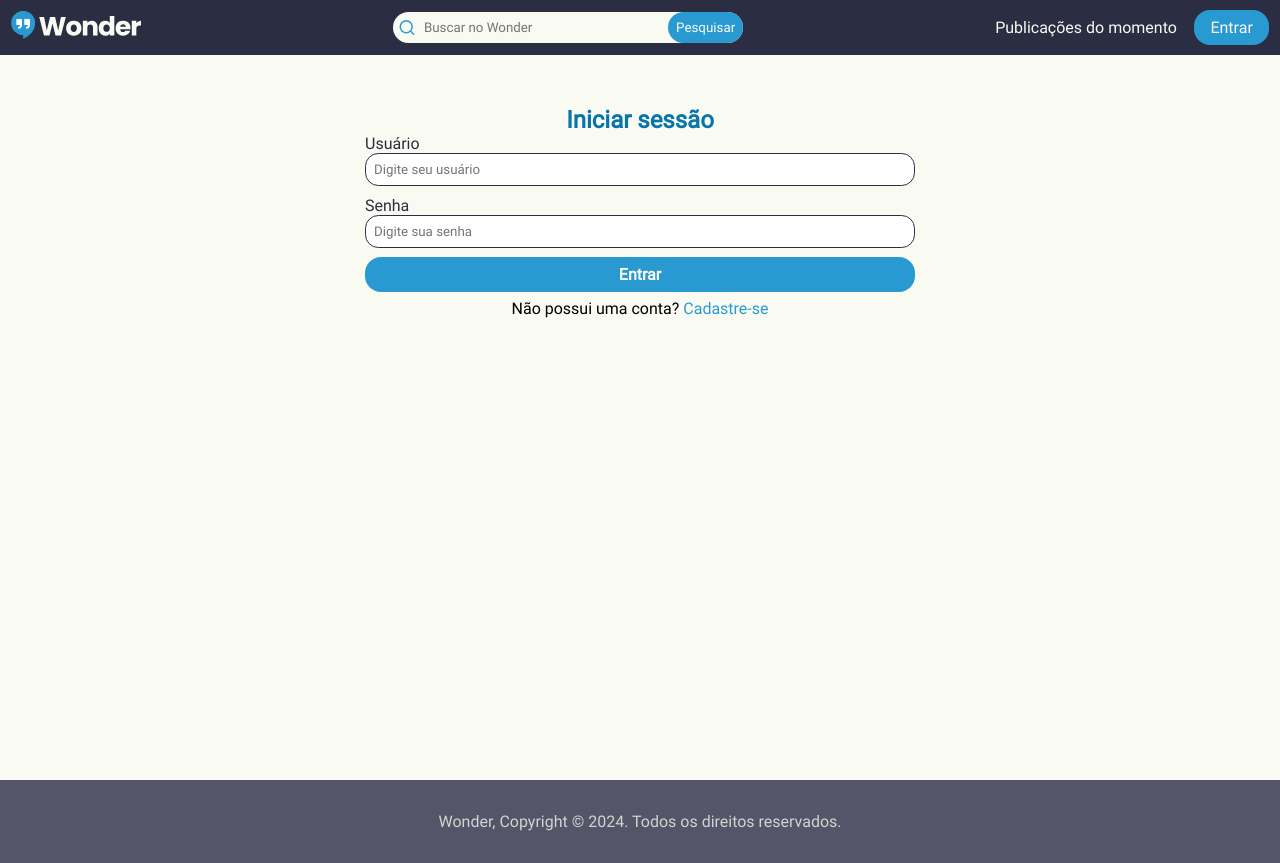
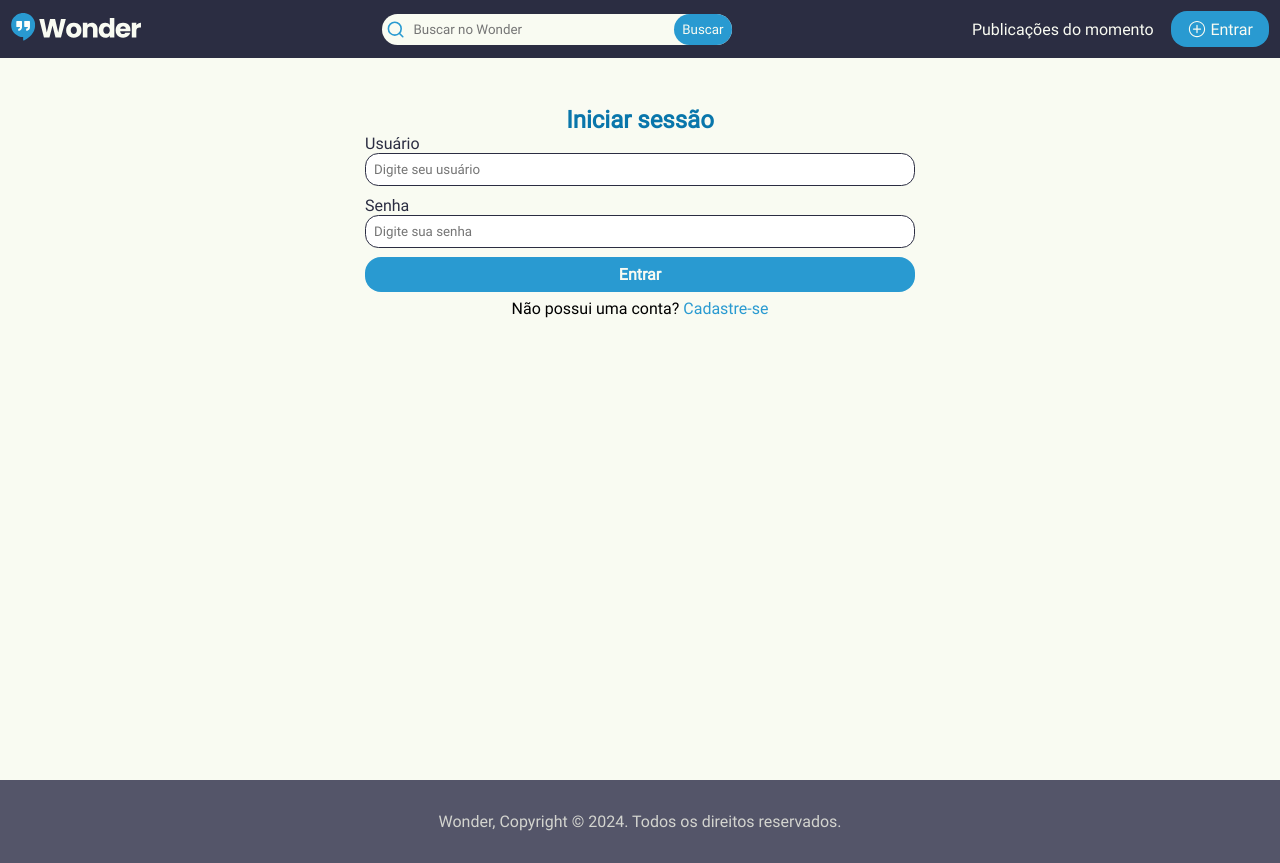
Before and after one commit to gabriel-augg/wonder, a React (Vite) app: page /entrar in a window 1280 px wide. Built offline with nearby package versions, Linux system fonts and the light colour scheme.

Commit message:
Style: alteration on style

```diff
--- a/src/components/ButtonCta/index.jsx
+++ b/src/components/ButtonCta/index.jsx
@@ -1,7 +1,8 @@
 import { Link } from "react-router-dom"
+import { IoIosAddCircleOutline } from "react-icons/io";
 
 import styles from "./styles.module.css"
 
 export default function ButtonCta({path, title}){
-    return <Link to={path} className={styles.button_cta}>{title}</Link>
+    return <Link to={path} className={styles.button_cta}><IoIosAddCircleOutline size={20} />{title}</Link>
 }
--- a/src/components/ButtonCta/styles.module.css
+++ b/src/components/ButtonCta/styles.module.css
@@ -4,8 +4,11 @@
     background-color: var(--primary);
     color: var(--white);
     border-radius: 1rem;
+    gap: 0.2em;
     padding: 0.5rem 1rem;
     transition: .3s all;
+    display: flex;
+    align-items: center;
 }
 
 .button_cta:hover {
--- a/src/components/Input/index.jsx
+++ b/src/components/Input/index.jsx
@@ -9,7 +9,7 @@ export default function Input({text, name, type, placeholder, value, register, e
                 id={name}
                 value={value}
                 placeholder={placeholder}
-                autoComplete="off"
+                autoComplete="autocomplete_off_randString"
                 {...register(name)}
             />
             {error && (<span>{error.message}</span>)}
--- a/src/components/Search/index.jsx
+++ b/src/components/Search/index.jsx
@@ -20,7 +20,7 @@ export default function Search(){
                 id="search" name="search"
                 placeholder="Buscar no Wonder"
             />
-            <button type="button" onClick={() => navigate("/")}>Pesquisar</button>
+            <button type="button" onClick={() => navigate("/")}>Buscar</button>
     </div>
     )
 }
--- a/src/pages/CreatePost/index.jsx
+++ b/src/pages/CreatePost/index.jsx
@@ -20,6 +20,7 @@ export default function CreatePost(){
     const navigate = useNavigate()
 
     useEffect(()=>{
+        document.title = `Nova publicação`
         get("/posts", {
             params: {
                 limit,
--- a/src/pages/Home/index.jsx
+++ b/src/pages/Home/index.jsx
@@ -25,6 +25,8 @@ export default function Home(){
     const [isPostsEmpty, setIsPostsEmpty] = useState(false)
 
     useEffect(()=>{
+
+            document.title = "Wonder"
 
             get("/posts", {
                 params: {
@@ -59,7 +61,7 @@ export default function Home(){
         return(
             <section>
                 <Title title="Publicações">
-                    <ButtonCta title="+ Nova postagem" path="/novapostagem"/>
+                    <ButtonCta title="Nova postagem" path="/novapostagem"/>
                 </Title>
                 <Loading />
             </section>
@@ -69,7 +71,7 @@ export default function Home(){
     return (
         <section>
             <Title title="Publicações">
-                <ButtonCta title="+ Nova publicação" path="/novapostagem"/>
+                <ButtonCta title="Nova publicação" path="/novapostagem"/>
             </Title>
             {/* <div className={styles.order_row}>
                 <span>Ordenar por: </span>
--- a/src/pages/SignIn/index.jsx
+++ b/src/pages/SignIn/index.jsx
@@ -1,4 +1,4 @@
-import { useContext } from "react"
+import { useContext, useEffect } from "react"
 import { useForm } from "react-hook-form"
 import { zodResolver } from "@hookform/resolvers/zod"
 
@@ -18,6 +18,10 @@ export default function SignIn(){
     const { register, handleSubmit, formState: { errors } } = useForm({
         resolver: zodResolver(signInSchema)
     })
+
+    useEffect(()=>{
+        document.title = "Entrar"
+    },[])
 
     function handleSignIn(userData){
         if(!loadingAuth){
--- a/src/pages/SignUp/index.jsx
+++ b/src/pages/SignUp/index.jsx
@@ -1,5 +1,5 @@
 
-import { useContext } from "react"
+import { useContext, useEffect } from "react"
 import { useForm } from "react-hook-form"
 import { zodResolver } from "@hookform/resolvers/zod"
 import { signUpSchema } from "../../utils/schema"
@@ -16,6 +16,10 @@ export default function SignUp(){
     const { register, handleSubmit, formState: { errors } } = useForm({
         resolver: zodResolver(signUpSchema)
     })
+
+    useEffect(()=>{
+        document.title = "Cadastrar-se"
+    },[])
 
     function handleSignUp(userData){
         if(!loadingAuth){
--- a/src/pages/ViewPost/index.jsx
+++ b/src/pages/ViewPost/index.jsx
@@ -23,6 +23,7 @@ export default function ViewPost() {
     const [answers, setAnswers] = useState([])
 
     useEffect(() => {
+
         get(`/posts/id/${id}`, {
             params: {
                 offset
@@ -30,6 +31,7 @@ export default function ViewPost() {
         })
         .then(({ post }) => {
             setPost(post)
+            document.title = `Publicação de ${post.User.username}`
             setAnswers([...answers, ...post.Answers])
             setIsAnswersEmpty(post.Answers.length === 0)
         })
@@ -37,6 +39,8 @@ export default function ViewPost() {
     }, [id, offset])
 
     function handleComment({description}, reset) {
+
+
         const answer = {
             description,
             postId: post.id
```
